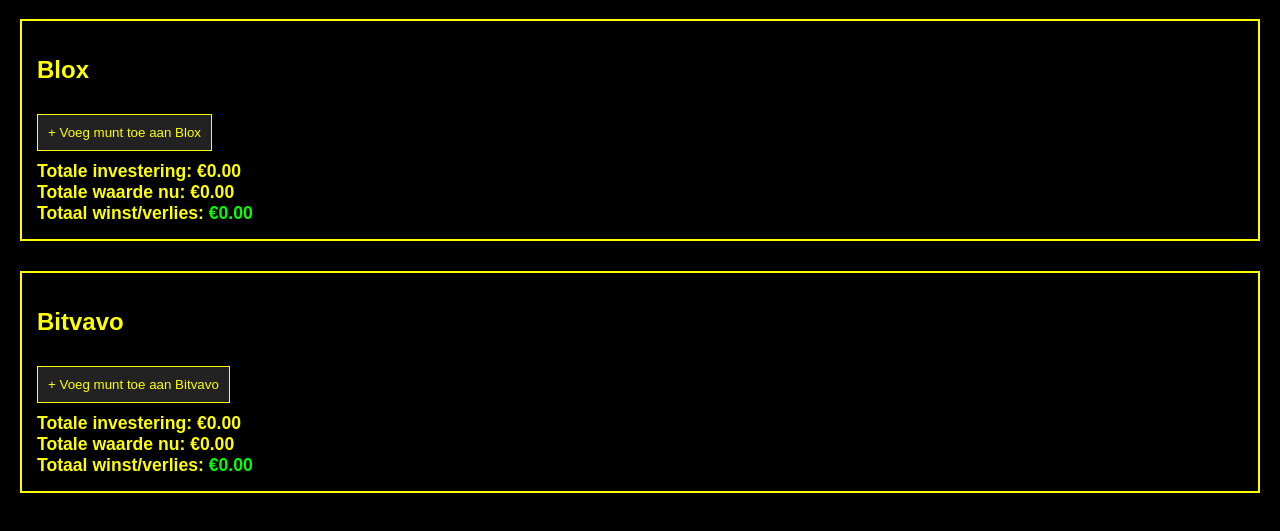
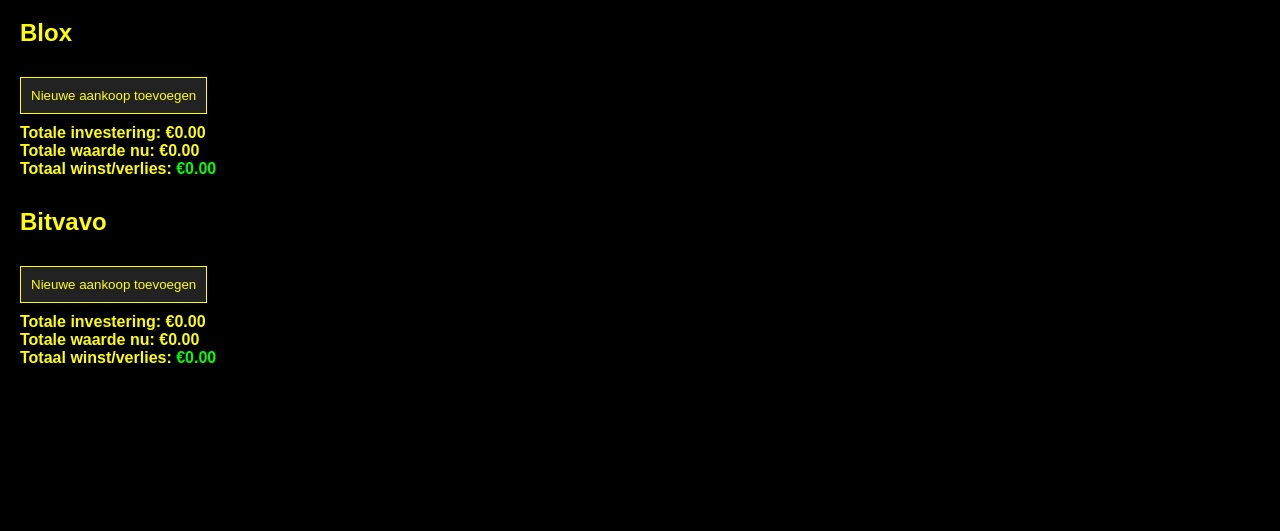
Before and after one commit to bitvisionx/Trackcrypr, a plain HTML site: page index.html in a window 1280 px wide. Shown: the part 81-612 px from the top of the page. Drawn offline with Linux system fonts and the light colour scheme.

Commit message:
Update index.html

```diff
--- a/index.html
+++ b/index.html
@@ -2,29 +2,26 @@
 <html lang="nl">
 <head>
   <meta charset="UTF-8" />
-  <meta name="viewport" content="width=device-width, initial-scale=1.0" />
+  <meta name="viewport" content="width=device-width, initial-scale=1" />
   <title>Crypto Tracker</title>
   <link rel="stylesheet" href="style.css" />
-  <link rel="manifest" href="manifest.json" />
 </head>
 <body>
   <h1>Crypto Tracker</h1>
 
-  <div id="sections">
-    <div class="wallet" id="blox">
-      <h2>Blox</h2>
-      <div class="coin-list" id="blox-coins"></div>
-      <button onclick="addCoin('blox')">+ Voeg munt toe aan Blox</button>
-      <div id="blox-total" class="totals"></div>
-    </div>
+  <section>
+    <h2>Blox</h2>
+    <button onclick="addCoin('blox')">Nieuwe aankoop toevoegen</button>
+    <div id="blox-coins"></div>
+    <div id="blox-total" style="margin-top:10px; font-weight:bold;"></div>
+  </section>
 
-    <div class="wallet" id="bitvavo">
-      <h2>Bitvavo</h2>
-      <div class="coin-list" id="bitvavo-coins"></div>
-      <button onclick="addCoin('bitvavo')">+ Voeg munt toe aan Bitvavo</button>
-      <div id="bitvavo-total" class="totals"></div>
-    </div>
-  </div>
+  <section style="margin-top:30px;">
+    <h2>Bitvavo</h2>
+    <button onclick="addCoin('bitvavo')">Nieuwe aankoop toevoegen</button>
+    <div id="bitvavo-coins"></div>
+    <div id="bitvavo-total" style="margin-top:10px; font-weight:bold;"></div>
+  </section>
 
   <script src="script.js"></script>
 </body>
```
